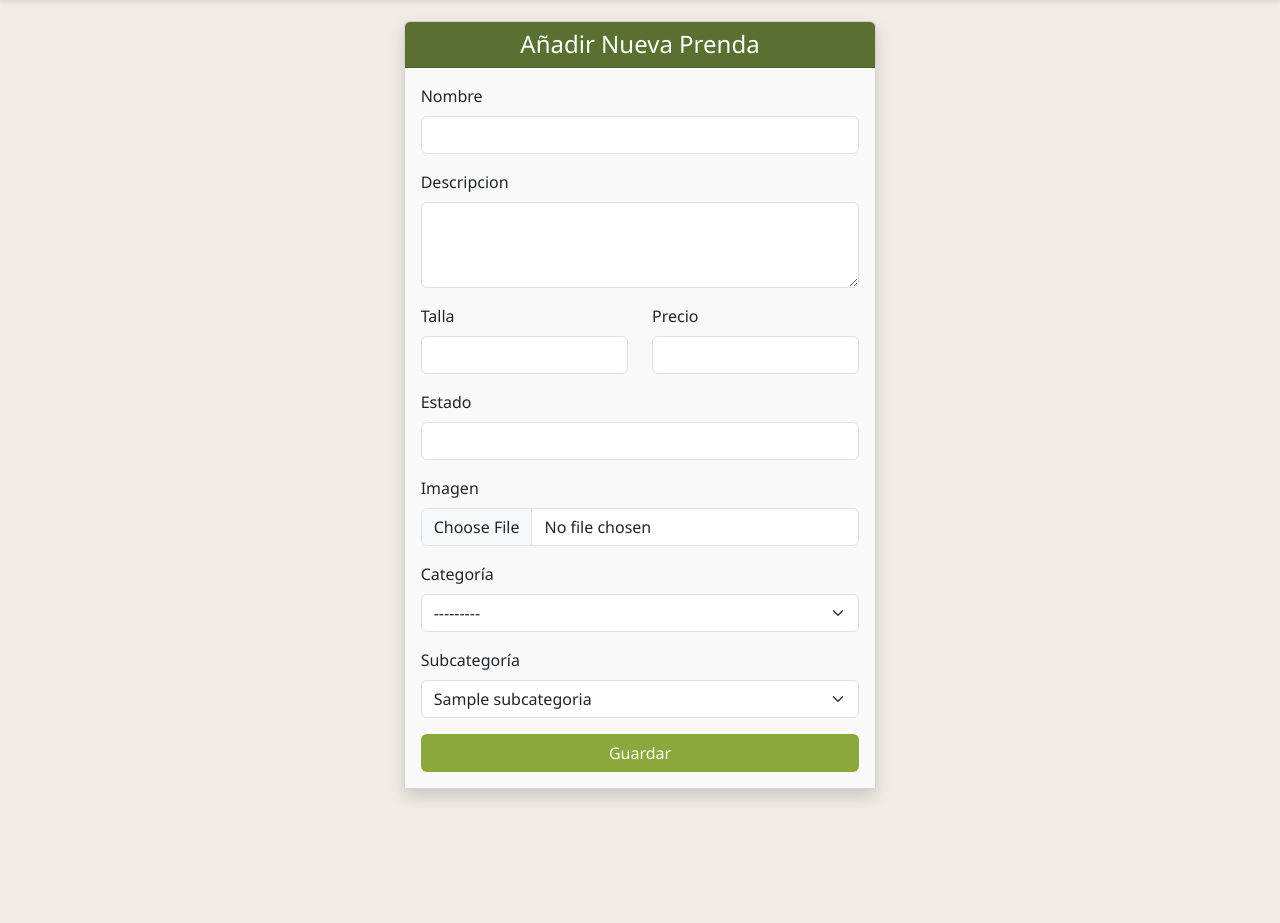
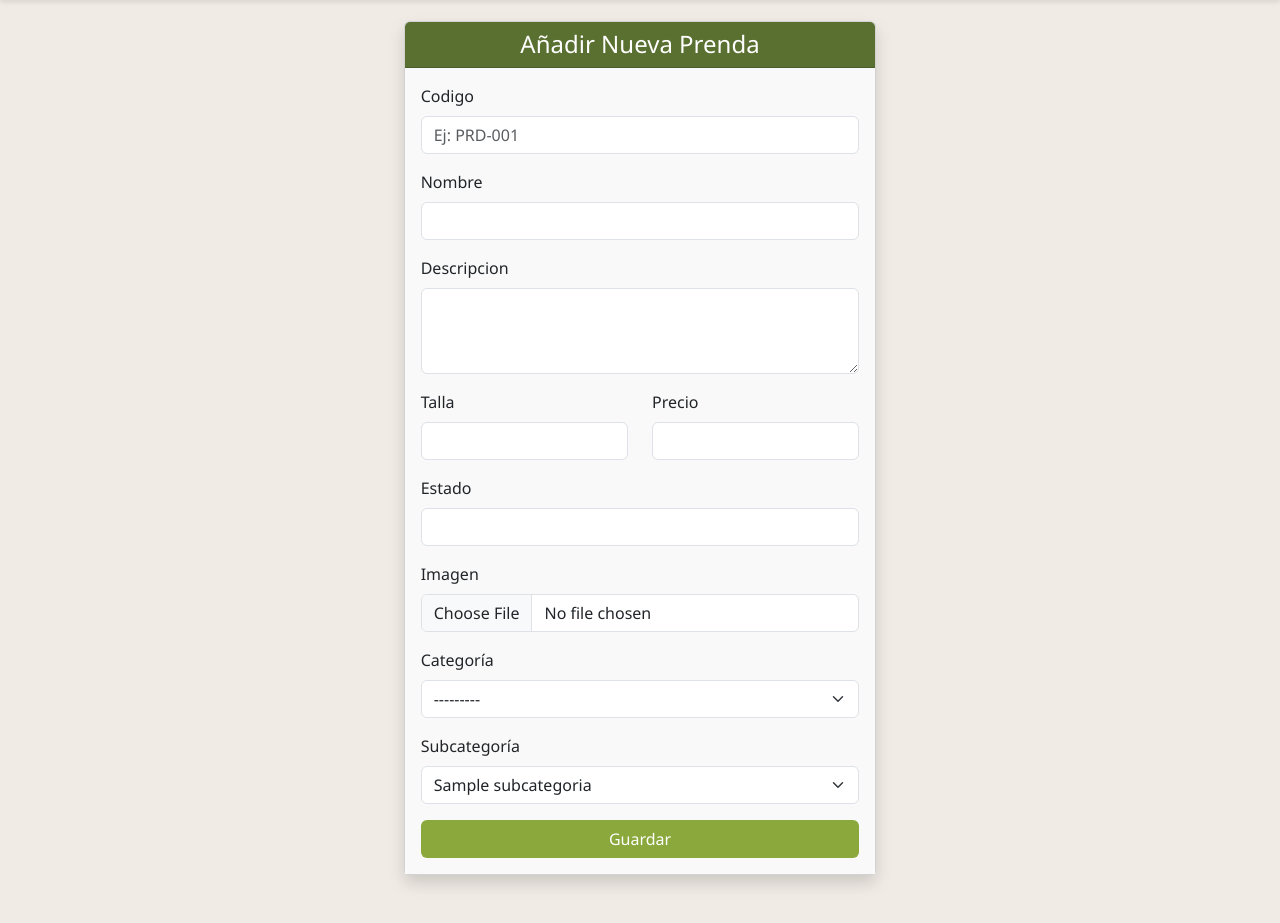
Before and after one commit to JJRodriguezz/ZeroWaste, a Django app: page /agregar-prenda/ in a window 1280 px wide. Shown: the part 107-1030 px from the top of the page. Before the commit the page ends 907 px from the top, so only its background shows below. Run offline with Django 5.2, Linux system fonts and the light colour scheme; a user stored in the database is signed in; tables that the repository leaves empty hold one stand-in row (values such as "Sample post").

Commit message:
Cambio en el formulario de agregación de prendas: Código identificador

```diff
--- a/inventory/templates/agregar_prenda.html
+++ b/inventory/templates/agregar_prenda.html
@@ -25,6 +25,14 @@
                     <div class="card-body cuerpo-formulario">
                         <form method="POST" enctype="multipart/form-data">
                             {% csrf_token %}
+
+                            <div class="mb-3">
+                                <label class="form-label">{{ form.codigo.label }}</label>
+                                {{ form.codigo }}
+                                {% if form.codigo.errors %}
+                                    <div class="text-danger small">{{ form.codigo.errors.0 }}</div>
+                                {% endif %}
+                            </div>
 
                             <div class="mb-3">
                                 <label class="form-label">{{ form.nombre.label }}</label>
```
